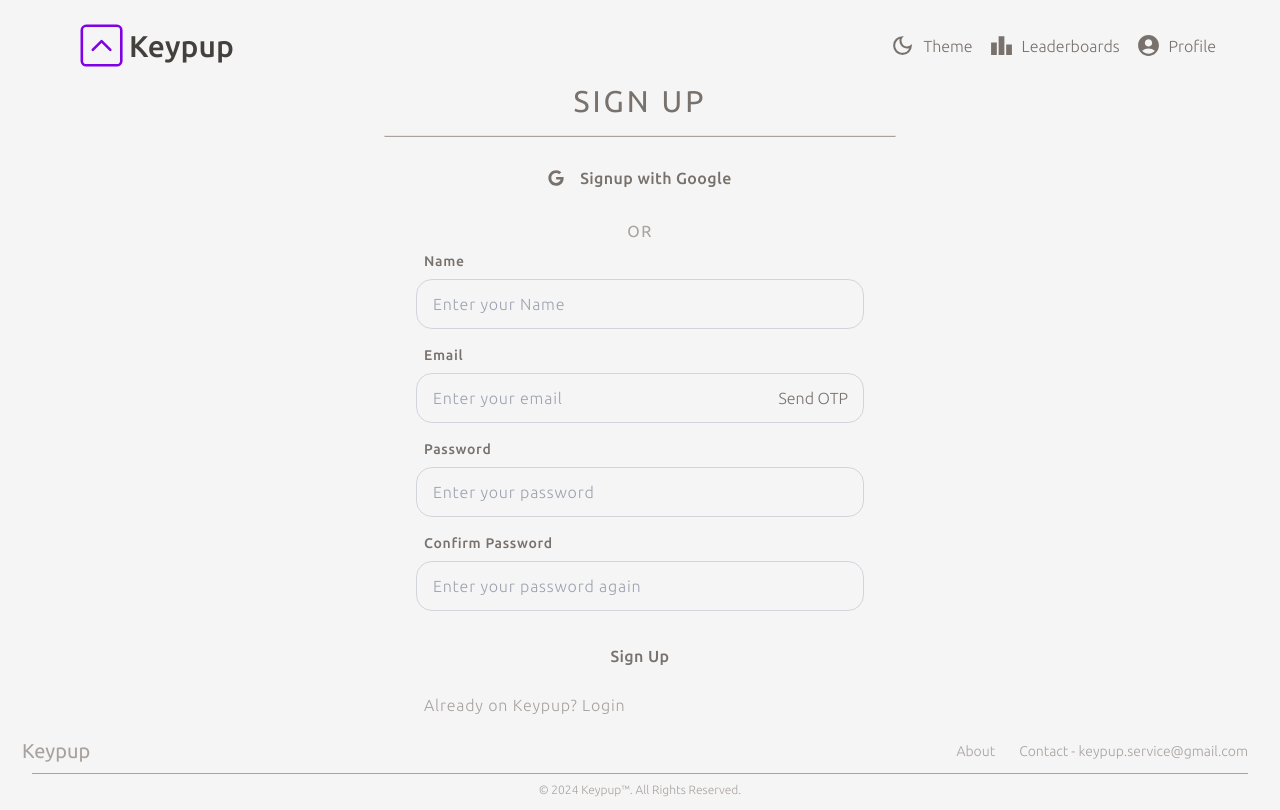
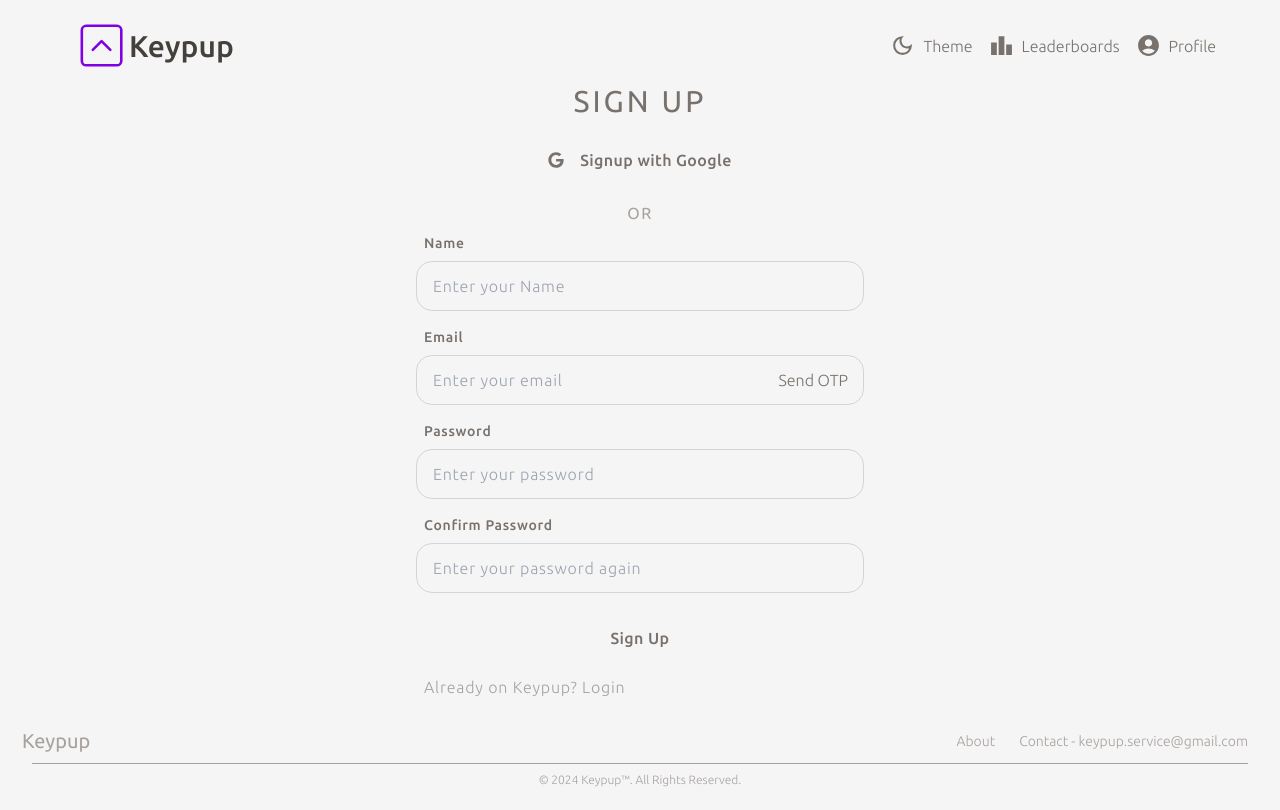
Before and after one commit to Joshi-Sarthak/Keypup, a Next.js app: page /signup in a window 1280 px wide. Built offline with nearby package versions, Linux system fonts and the light colour scheme; no server answers.

Commit message:
remove horizontal lines in auth forms

```diff
--- a/src/components/client/loginForm.tsx
+++ b/src/components/client/loginForm.tsx
@@ -45,7 +45,7 @@
 			<h2 className="flex justify-center tracking-widest text-3xl mb-4 text-stone-500 dark:text-neutral-500">
 				LOG IN
 			</h2>
-			<div className="border border-b-stone-400 max-w-lg mx-auto"></div>
+
 			<div className="flex flex-row justify-center mb-4 mt-4">
 				<form action={googleSignin}>
 					<button
--- a/src/components/client/signupForm.tsx
+++ b/src/components/client/signupForm.tsx
@@ -135,7 +135,7 @@
 			<h2 className="flex justify-center tracking-widest text-3xl mb-4 text-stone-500 dark:text-neutral-500">
 				SIGN UP
 			</h2>
-			<div className="border border-b-stone-400 max-w-lg mx-auto"></div>
+
 			<form
 				action={googleSignin}
 				className="flex flex-row justify-center mb-4 mt-4"
```
